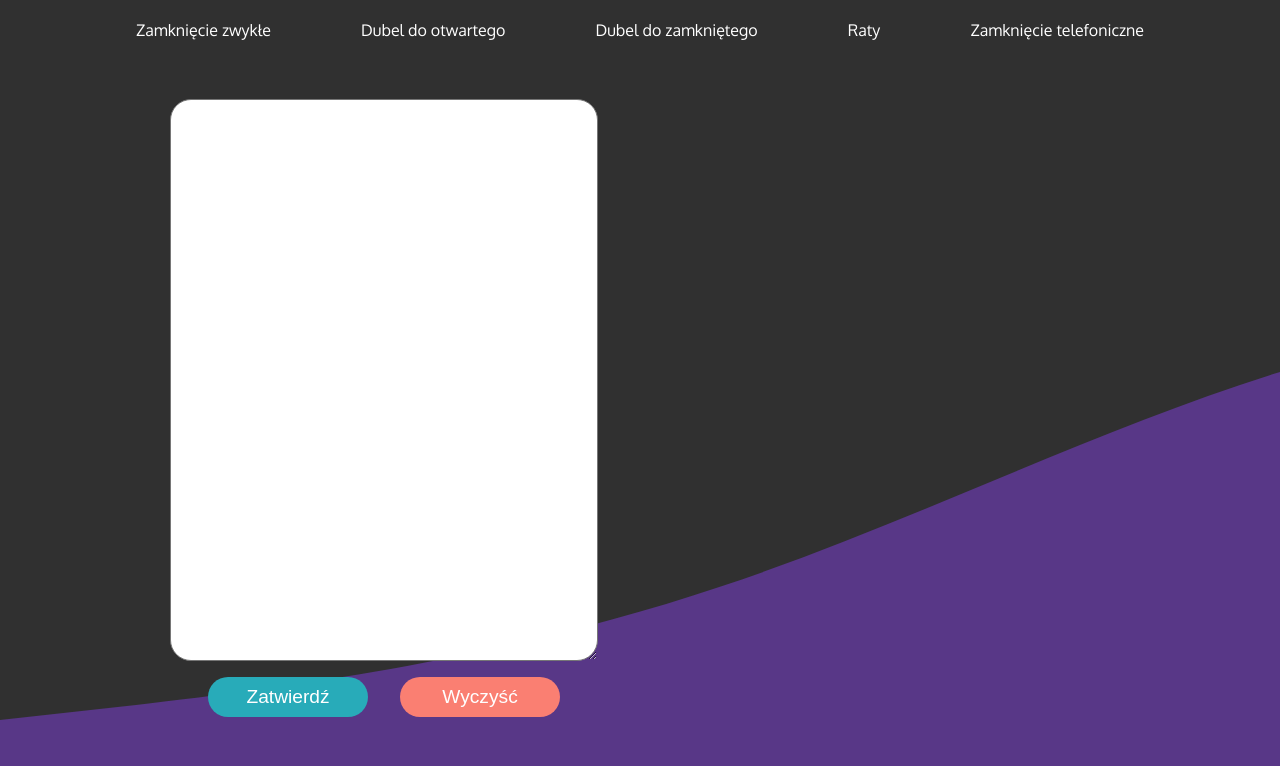
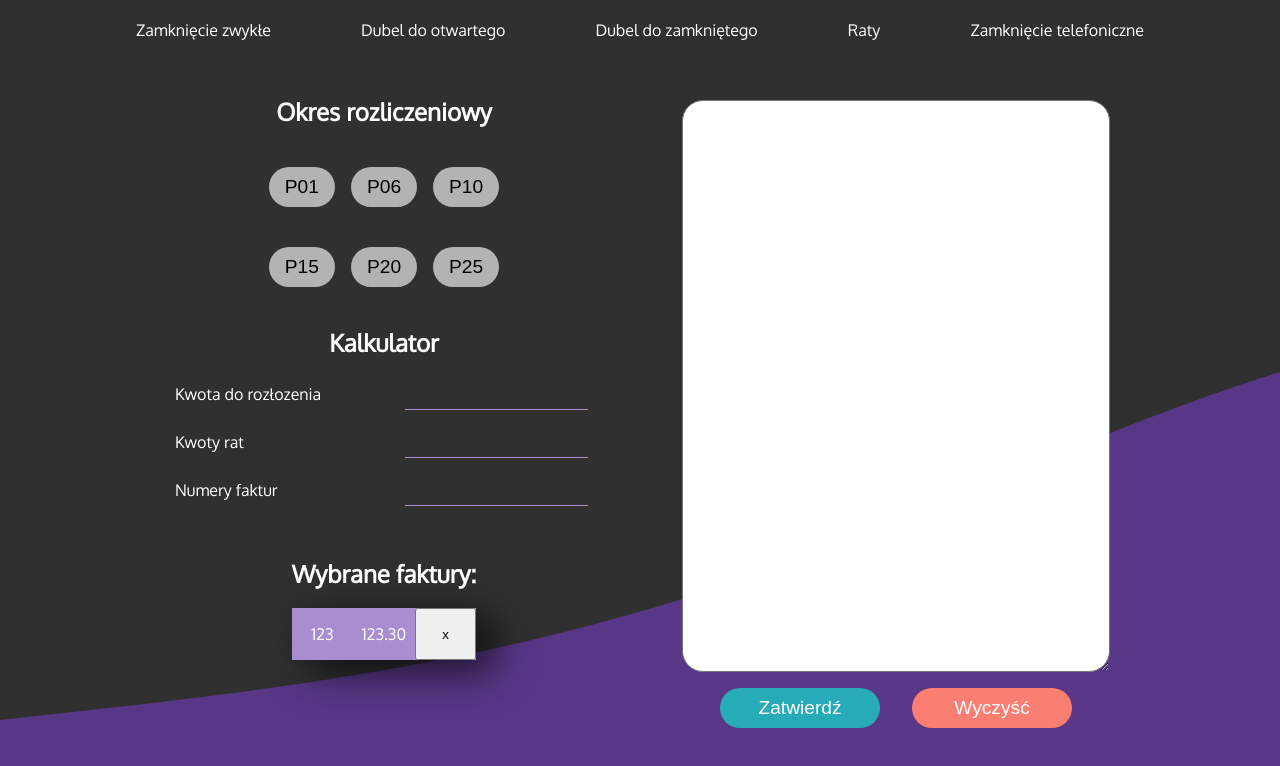
Before and after one commit to kacper-dabrowski/play-helper, a React (Create React App) app: page /support in a window 1280 px wide. Shown: the top 766 px of the page. Built offline with nearby package versions, Linux system fonts and the light colour scheme.

Commit message:
Add payments section

```diff
--- /dev/null
+++ b/src/components/Invoice/Invoice.js
@@ -0,0 +1,14 @@
+import React from "react";
+import { StyledInvoice } from "./StyledInvoice";
+
+const Invoice = (props) => {
+  return (
+    <StyledInvoice>
+      <p>{props.invoiceNumber}</p>
+      <p>{props.invoiceAmount}</p>
+      <button>x</button>
+    </StyledInvoice>
+  );
+};
+
+export default Invoice;
--- /dev/null
+++ b/src/components/Invoice/StyledInvoice.js
@@ -0,0 +1,8 @@
+import styled from "styled-components";
+
+export const StyledInvoice = styled.div`
+  display: grid;
+  grid-template-columns: 1fr 1fr 1fr;
+  background-color: #a98dd0;
+  box-shadow: 17px 10px 42px 0px rgba(0, 0, 0, 0.75);
+`;
--- /dev/null
+++ b/src/components/PaymentsInput/PaymentsInput.js
@@ -0,0 +1,6 @@
+import React from "react";
+import { StyledPaymentsInput } from "./StyledPaymentsInput";
+
+const PaymentsInput = (props) => <StyledPaymentsInput {...props} />;
+
+export default PaymentsInput;
--- /dev/null
+++ b/src/components/PaymentsInput/StyledPaymentsInput.js
@@ -0,0 +1,25 @@
+import styled from "styled-components";
+
+export const StyledPaymentsInput = styled.input`
+  width: 80%;
+  background-color: transparent;
+  color: white;
+  border: none;
+  border-bottom: 1px solid #a98dd0;
+  padding: 0.5rem;
+`;
+export const PaymentsInputWrapper = styled.div`
+  display: grid;
+  grid-template-columns: 1fr 1fr;
+  grid-template-rows: 1fr;
+  margin: 1rem auto;
+  & label {
+    align-self: center;
+    justify-self: start;
+  }
+  & input {
+    margin-left: 1rem;
+    justify-self: center;
+    align-self: center;
+  }
+`;
--- /dev/null
+++ b/src/containers/Support/Payments/Payments.js
@@ -0,0 +1,16 @@
+import React from "react";
+import Calculator from "./Sections/Calculator";
+import Invoices from "./Sections/Invoices";
+import PaymentSpan from "./Sections/PaymentSpan";
+import { PaymentsContainer } from "./StyledPayments";
+const Payments = () => {
+  return (
+    <PaymentsContainer>
+      <PaymentSpan />
+      <Calculator />
+      <Invoices />
+    </PaymentsContainer>
+  );
+};
+
+export default Payments;
--- /dev/null
+++ b/src/containers/Support/Payments/Sections/Calculator.js
@@ -0,0 +1,25 @@
+import React from "react";
+import PaymentsInput from "../../../../components/PaymentsInput/PaymentsInput";
+import { PaymentsInputWrapper } from "../../../../components/PaymentsInput/StyledPaymentsInput";
+
+const Calculator = () => {
+  return (
+    <div>
+      <h2>Kalkulator</h2>
+      <PaymentsInputWrapper>
+        <label>Kwota do rozłozenia</label>
+        <PaymentsInput />
+      </PaymentsInputWrapper>
+      <PaymentsInputWrapper>
+        <label>Kwoty rat</label>
+        <PaymentsInput />
+      </PaymentsInputWrapper>
+      <PaymentsInputWrapper>
+        <label>Numery faktur</label>
+        <PaymentsInput />
+      </PaymentsInputWrapper>
+    </div>
+  );
+};
+
+export default Calculator;
--- /dev/null
+++ b/src/containers/Support/Payments/Sections/Invoices.js
@@ -0,0 +1,13 @@
+import React from "react";
+import Invoice from "../../../../components/Invoice/Invoice";
+
+const Invoices = () => {
+  return (
+    <div>
+      <h2>Wybrane faktury:</h2>
+      <Invoice invoiceNumber={123} invoiceAmount={(123.3).toFixed(2)} />
+    </div>
+  );
+};
+
+export default Invoices;
--- /dev/null
+++ b/src/containers/Support/Payments/Sections/PaymentSpan.js
@@ -0,0 +1,21 @@
+import React from "react";
+import Button from "../../../../components/Button/Button";
+import { PaymentButtonContainer } from "../StyledPayments";
+
+const PaymentSpan = () => {
+  return (
+    <div>
+      <h2>Okres rozliczeniowy</h2>
+      <PaymentButtonContainer>
+        <Button title={"P01"} />
+        <Button title={"P06"} />
+        <Button title={"P10"} />
+        <Button title={"P15"} />
+        <Button title={"P20"} />
+        <Button title={"P25"} />
+      </PaymentButtonContainer>
+    </div>
+  );
+};
+
+export default PaymentSpan;
--- /dev/null
+++ b/src/containers/Support/Payments/StyledPayments.js
@@ -0,0 +1,21 @@
+import styled from "styled-components";
+
+export const PaymentsContainer = styled.div`
+  display: grid;
+  grid-template-rows: 1fr 1fr 1fr;
+  justify-items: center;
+  align-content: center;
+`;
+export const PaymentButtonContainer = styled.div`
+  display: grid;
+  height: 10rem;
+  grid-template-columns: 1fr 1fr 1fr;
+  grid-template-rows: 1fr 1fr;
+  justify-items: center;
+  align-content: center;
+  & button {
+    width: 80%;
+    align-self: center;
+    justify-self: center;
+  }
+`;
--- a/src/containers/Support/Support.js
+++ b/src/containers/Support/Support.js
@@ -3,6 +3,7 @@ import { Route, Switch } from "react-router";
 import MainTextarea from "../../components/MainTextarea/MainTextarea";
 import Basic from "./Basic/Basic";
 import Double from "./Double/Double";
+import Payments from "./Payments/Payments";
 import { Container, StyledSupport } from "./StyledSupport";
 import NavbarItems from "./SupportNavbar/NavbarItems/NavbarItems";
 const Support = () => (
@@ -19,6 +20,9 @@ const Support = () => (
         <Route path={"/support/double-closed"}>
           <Double type={"closed"} />
         </Route>
+        <Route>
+          <Payments />
+        </Route>
       </Switch>
       <MainTextarea />
     </Container>
```
Also changed, not shown: src/assets/icons/cancel.svg (added).
